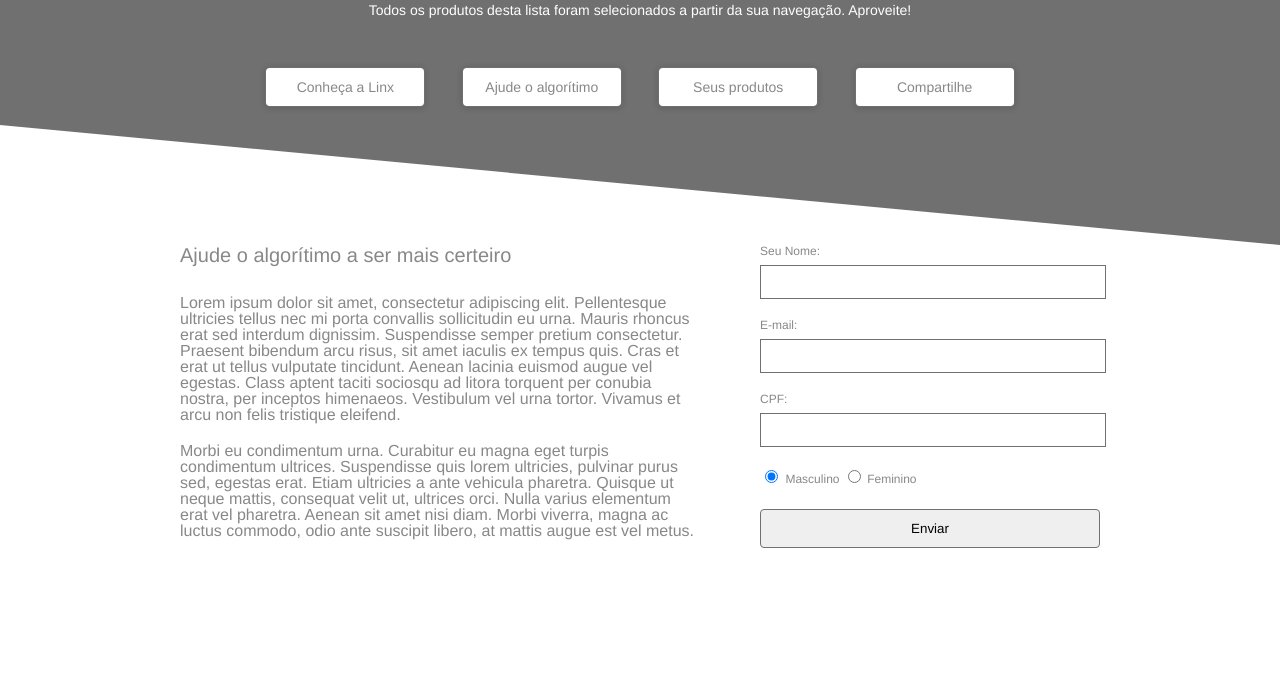
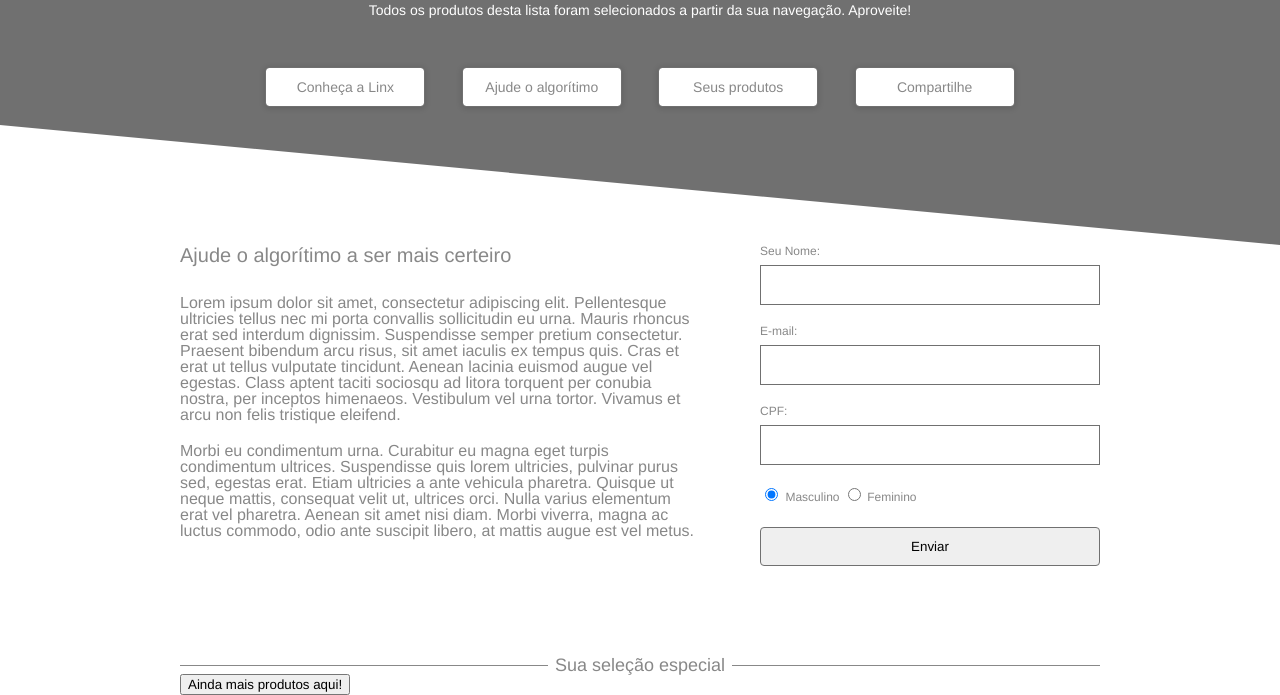
Before and after one commit to kaiquecorreia/linxtest, a website: page app/index.html in a window 1280 px wide. Shown: the part 155-850 px from the top of the page. Before the commit the page ends 800 px from the top, so only its background shows below. Drawn offline with Linux system fonts and the light colour scheme.

Commit message:
Feature: second section top

```diff
--- a/app/index.html
+++ b/app/index.html
@@ -40,6 +40,8 @@
         <button class="header-button">Compartilhe</button>
       </div>
     </header>
+    <div class="container">
+    <div class="container-wrapper">
       <section id="first-section" class="first-section">
         <div class="first-section-info">
           <h1 class="first-section-title bottom-space-30">
@@ -84,8 +86,20 @@
           <button class="first-section-form-button" type="submit">Enviar</button>
         </form>
       </section>
+      <section id="second-section" class="second-section">
+        <div class="second-section-top">
+            <hr class="section-line"> <h1 class="second-section-title">Sua seleção especial</h1> <hr class="section-line">
+        </div>
+          <div class="second-section-products">
+          </div>
+          <button>
+            Ainda mais produtos aqui!
+          </button>
+
+      </section>
       <section></section>
-    <section></section>
+    </div>
+    </div>
     <footer></footer>
     <script src="./scripts/app.js"></script>
   </body>
--- a/app/styles/styles.css
+++ b/app/styles/styles.css
@@ -15,7 +15,22 @@ h1 {
 .top-space-20 {
   margin-top: 20px;
 }
+.section-line {
+  width: 100%;
+  height: 1px;
+  background: #888888;
+  margin: auto 0;
+  border: none;
+}
 /* END UTILS CLASS */
+.container {
+  display: flex;
+  flex-direction: column;
+  align-items: center;
+}
+.container-wrapper {
+  width: 920px;
+}
 .header {
   display: flex;
   flex-direction: column;
@@ -91,9 +106,12 @@ h1 {
   font-size: 0.75rem;
 }
 .first-section-form-input {
-  width: 340px;
-  height: 30px;
+  padding: 8px;
+  width: 322px;
+  height: 22px;
   border: 1px solid #707070;
+  font-size: 1rem;
+  color: #707070;
 }
 .first-section-form-button {
   width: 340px;
@@ -102,3 +120,16 @@ h1 {
   border-radius: 4px;
   margin-top: 23px;
 }
+.second-section {
+  margin-top: 90px;
+}
+.second-section-top {
+  display: flex;
+  justify-content: center;
+}
+.second-section-title {
+  width: calc(100% / 2);
+  text-align: center;
+  font-size: 1.125rem;
+  color: #888888;
+}
```
Lines whose indentation alone changed are shown as unchanged.
